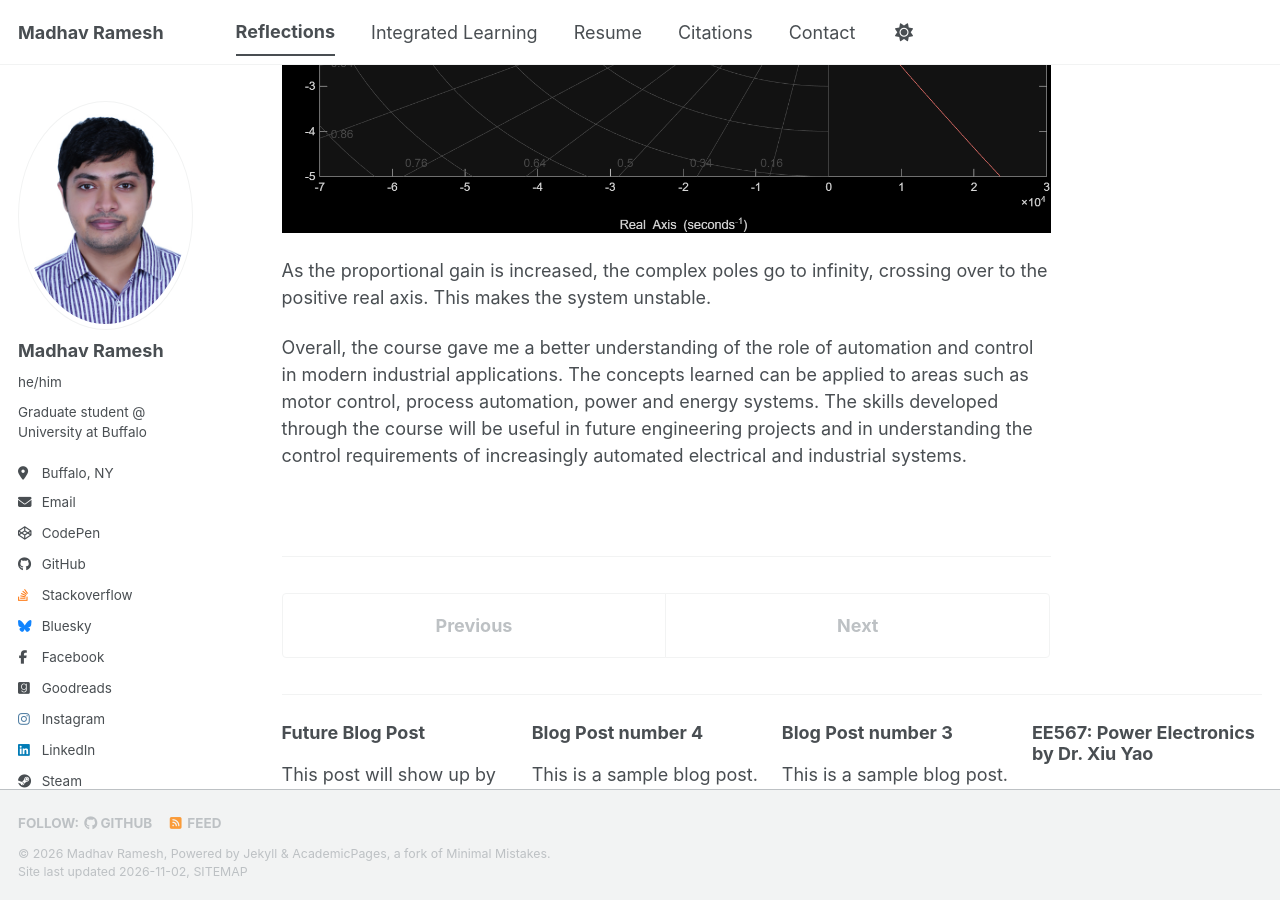
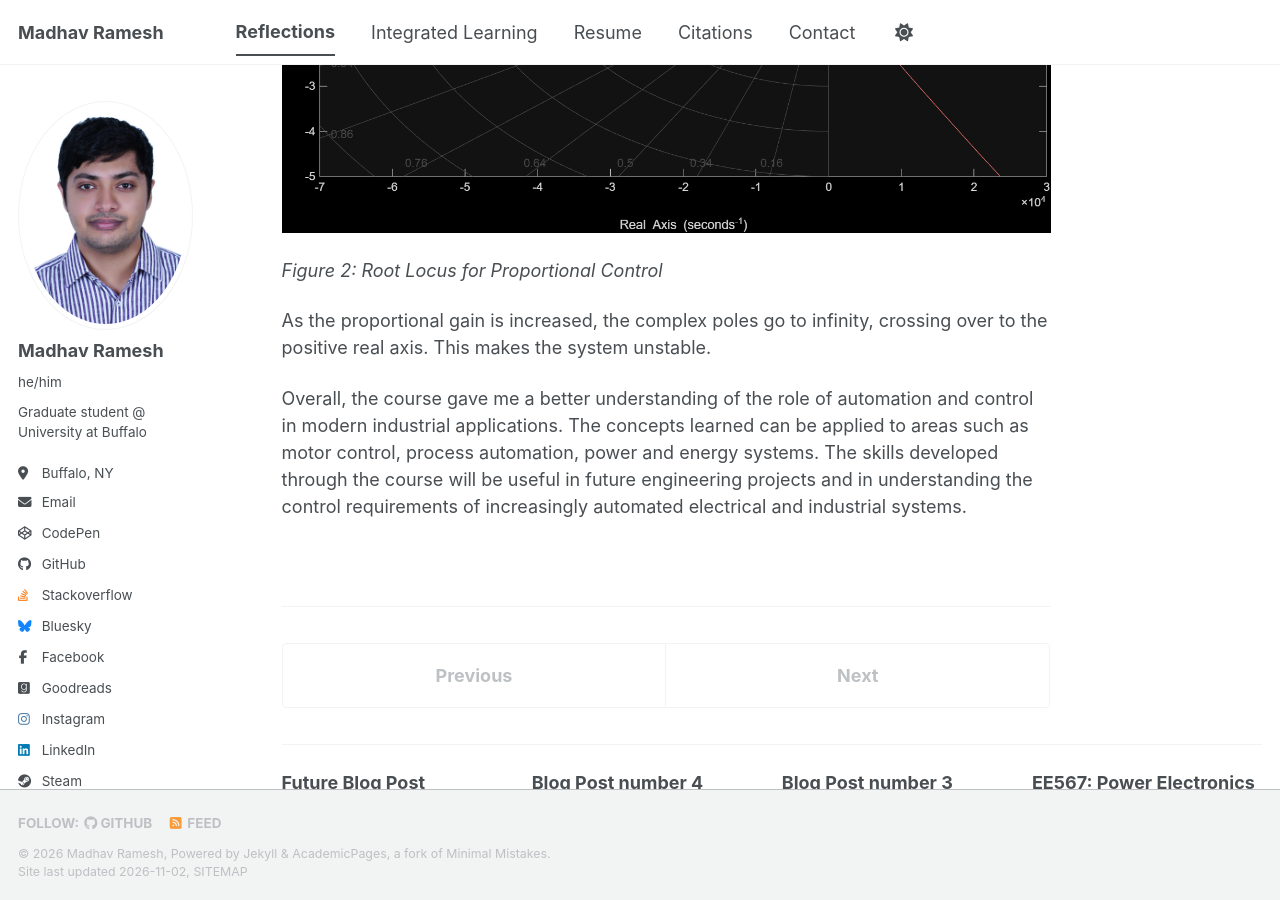
Before and after one commit to madhavr35/madhavr35.github.io, a Jekyll site: the page built from _posts/2013-08-14-blog-post-2.md, in a window 1280 px wide and 900 px high, scrolled down 872 px. Built offline with Jekyll 4.4.1, drawn with Linux system fonts in a browser that asks for light colours; a style sheet for code colours, icons or effects is not loaded.

Commit message:
add image caption

```diff
--- a/_posts/2013-08-14-blog-post-2.md
+++ b/_posts/2013-08-14-blog-post-2.md
@@ -23,6 +23,8 @@ controller.
 
 ![Figure 2: Root Locus for Proportional Control](/images/figure2.png)
 
+_Figure 2: Root Locus for Proportional Control_
+
 As the proportional gain is increased, the complex poles go to infinity, crossing
 over to the positive real axis. This makes the system unstable.
 
```
Also changed, not shown: _posts/2012-08-14-blog-post-1.md (+2 -0 lines).
